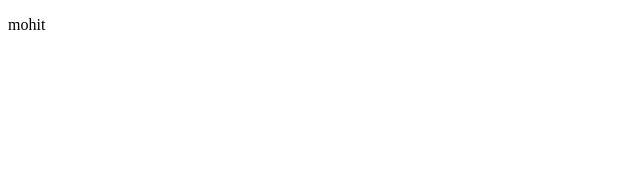
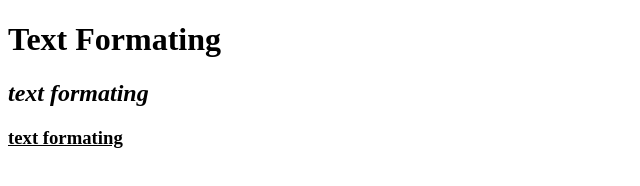
Before and after one commit to mohitbngoitrnnr/html, a plain HTML site: page introducton.html in a window 1280 px wide. Shown: the whole page, without its empty margins (0-640 px from the left). Drawn offline with Linux system fonts and the light colour scheme.

Commit message:
introduction

```diff
--- a/introducton.html
+++ b/introducton.html
@@ -6,8 +6,21 @@
     <title>Document</title>
 </head>
 <body>
-    <p>mohit
+<h1>
+    <b>
+   Text Formating
+    </b>
+</h1>
+<h2>
 
-    </p>
+
+<i>
+    text formating
+</i>
+
+</h2>
+<h3>
+    <u>text formating
+</h3>
 </body>
 </html>
```
